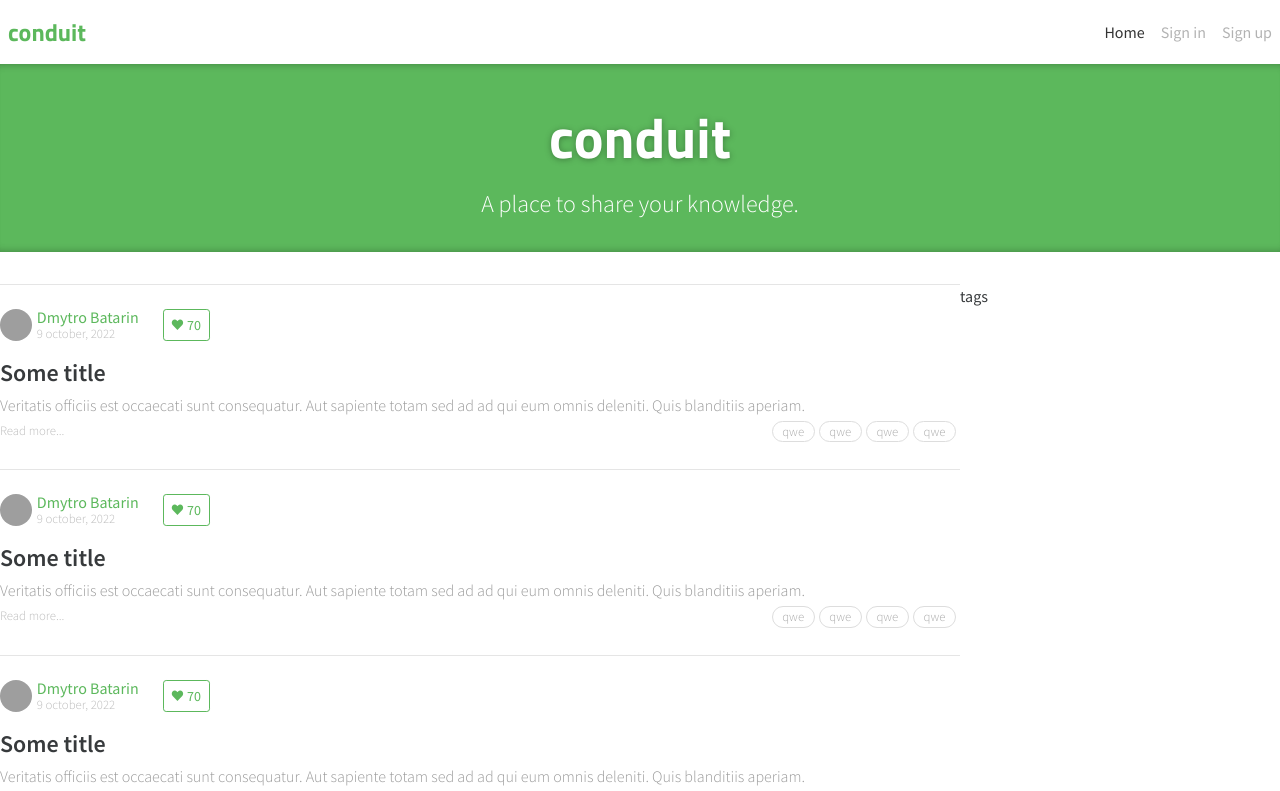
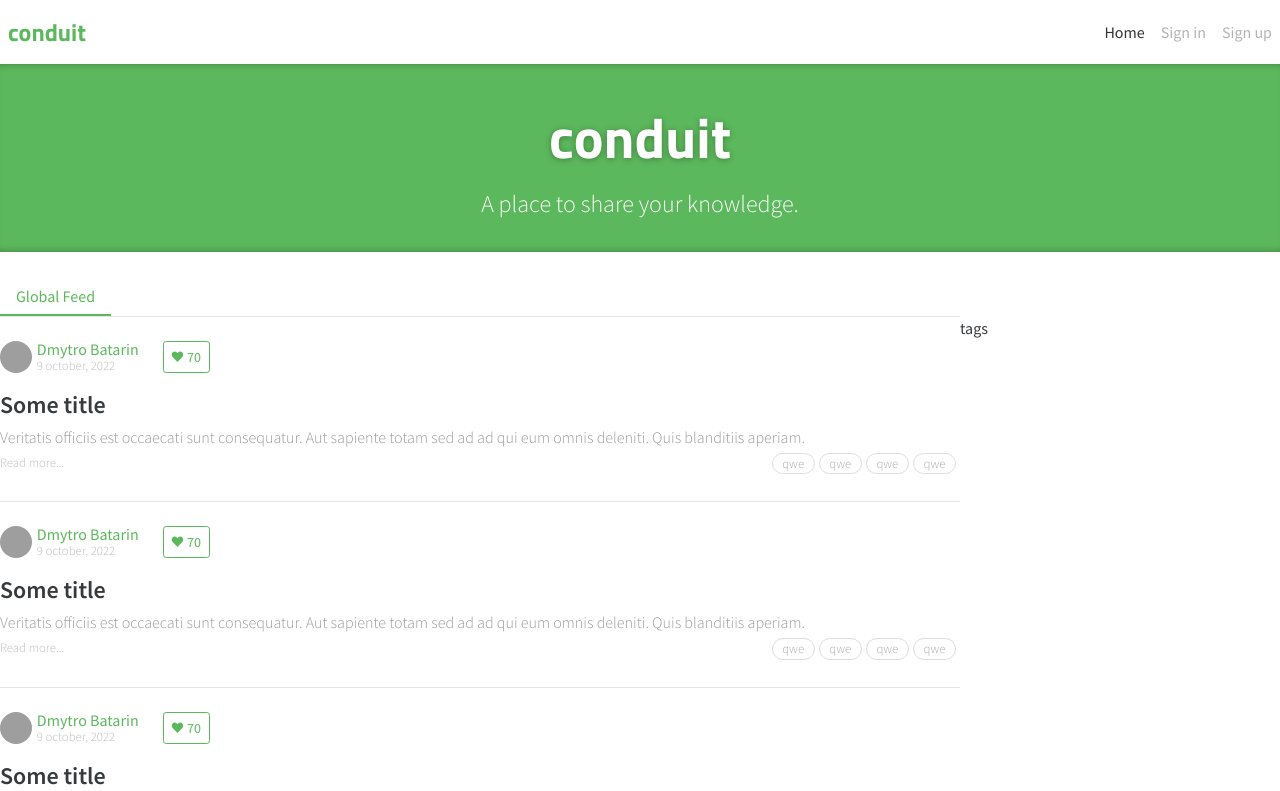
Before and after one commit to nokwin/conduit-ts-tw-redux, a React (Create React App) app: page / in a window 1280 px wide. Shown: the top 791 px of the page. Built offline with nearby package versions, Linux system fonts and the light colour scheme; grey boxes are pictures that could not be loaded.

Commit message:
Add feed toggle

```diff
--- /dev/null
+++ b/src/modules/feed/components/feed-toggle/feed-toggle.component.tsx
@@ -0,0 +1,21 @@
+import { FC } from 'react';
+import { NavLink } from 'react-router-dom';
+
+interface FeedToggleProps {}
+
+export const FeedToggle: FC<FeedToggleProps> = () => {
+  return (
+    <div className="h-8">
+      <ul className="flex">
+        <li>
+          <NavLink
+            to="/"
+            className="bg-white border-b-2 border-conduit-green py-2 px-4"
+          >
+            Global Feed
+          </NavLink>
+        </li>
+      </ul>
+    </div>
+  );
+};
--- a/src/modules/feed/components/feed/feed.component.tsx
+++ b/src/modules/feed/components/feed/feed.component.tsx
@@ -1,12 +1,14 @@
 import { FC } from 'react';
 import { Container } from '../../../../common/components/container/container.component';
 import { ArticleList } from '../article-list/article-list.component';
+import { FeedToggle } from '../feed-toggle/feed-toggle.component';
 
 interface FeedProps {}
 
 export const Feed: FC<FeedProps> = () => {
   return (
     <Container>
+      <FeedToggle />
       <div className="flex">
         <ArticleList />
         <div className="w-1/4">tags</div>
```
